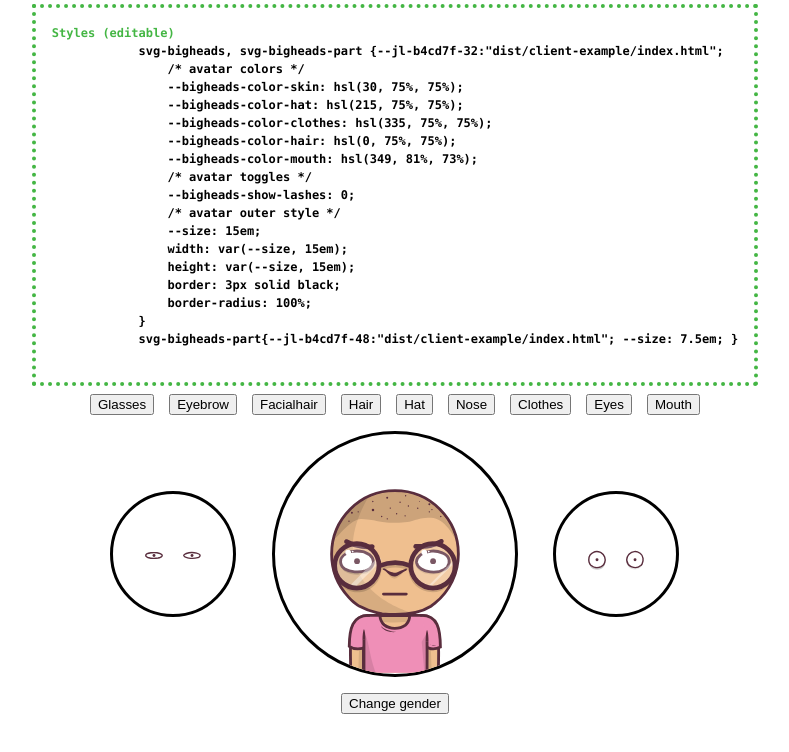
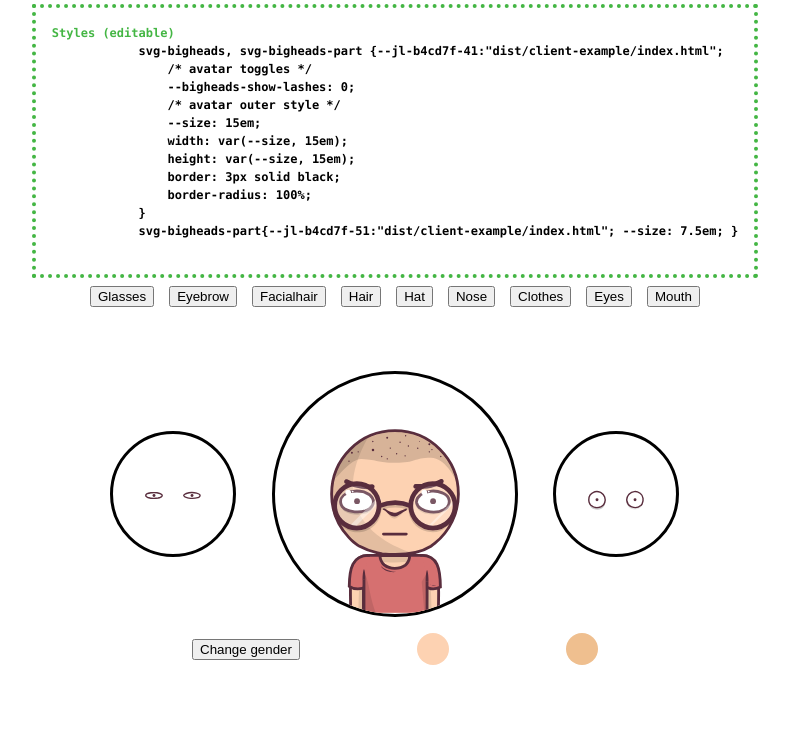
Before and after one commit to IndigoMultimediaTeam/svg-based-bigheads, a website with bundled scripts: page dist/client-example/index.html in a window 1280 px wide. Shown: the whole page, without its empty margins (245-1034 px from the left). Built offline with nearby package versions, Linux system fonts and the light colour scheme.

Commit message:
:boom: :tada: `client-example`

```diff
--- a/dist/client-example/index.html
+++ b/dist/client-example/index.html
@@ -16,11 +16,20 @@
             margin: -.25rem auto .5rem auto;
             border: .25rem dotted var(--color);
         }
-        [contenteditable=""]::before {
-            content: "Styles (editable)";
-            color: var(--color);
+        [contenteditable=""]::before { content: "Styles (editable)"; color: var(--color); }
+        [data-js_hide_inside=true]{ height: 2rem; }
+        [data-js_hide_inside=true] .colorButton{ display: none; }
+        svg-bigheads, svg-bigheads-part { display: inline-block; overflow: hidden; }
+        .colorButton{
+            display: block;
+            width: 2rem;
+            height: 2rem;
+            border: 2px solid transparent;
+            border-radius: 100%;
+            outline: none;
         }
-        svg-bigheads, svg-bigheads-part { display: inline-block; overflow: hidden; }
+        .colorButton:focus{ border-color: rgba(0,0,0,.25); }
+        [data-js_active="0"] [data-current="0"], [data-js_active="1"] [data-current="1"]{ border-color: black;}
         article{ width: fit-content; margin: auto; }
         div{ display: flex; flex-flow: row nowrap; justify-content: space-evenly; align-items: center; min-width: fit-content; width: 40rem; margin: auto; }
         div+div{ margin-top: 1rem; }
@@ -30,12 +39,6 @@
     <article>
         <style contenteditable="">
             svg-bigheads, svg-bigheads-part {
-                /* avatar colors */
-                --bigheads-color-skin: hsl(30, 75%, 75%);
-                --bigheads-color-hat: hsl(215, 75%, 75%);
-                --bigheads-color-clothes: hsl(335, 75%, 75%);
-                --bigheads-color-hair: hsl(0, 75%, 75%);
-                --bigheads-color-mouth: hsl(349, 81%, 73%);
                 /* avatar toggles */
                 --bigheads-show-lashes: 0;
                 /* avatar outer style */
@@ -47,9 +50,10 @@
             }
             svg-bigheads-part{ --size: 7.5em; }
         </style>
-        <div></div>
-        <div></div>
-        <div></div>
+        <div><!-- buttons --></div>
+        <div><!-- colors --></div>
+        <div><!-- main --></div>
+        <div><!-- gender --></div>
         <script src="main.js" type="module"></script>
     </article>
 </body>
--- a/dist/client-example/main.js
+++ b/dist/client-example/main.js
@@ -1,24 +1,25 @@
-import { parts_dictionary, isNotGenderType } from "../client/bigheads-module.js";
-const [ wrapper_buttons, wrapper_avatar, wrapper_below ]= document.getElementsByTagName("article")[0].getElementsByTagName("div");
+import { parts_dictionary, colors as colors_initial, isNotGenderType } from "../client/bigheads-module.js";
+const [ wrapper_buttons, wrapper_colors, wrapper_avatar, wrapper_below ]= document.getElementsByTagName("article")[0].getElementsByTagName("div");
 const href= "../client/bigheads.svg";
-let config= Object.keys(parts_dictionary).reduce(function(out, type){
-    const values= parts_dictionary[type];
-    const { floor, random }= Math;
-    Reflect.set(out, type, values[floor(random()*values.length)]);
-    return out;
-}, {});
+let config= randomPartsConfig(parts_dictionary);
+let colors= randomColorsConfig(colors_initial);
+let active_type= "eyes";
+const style_colors= document.head.appendChild(createElement("style", { innerHTML: colorStyle() }));
+
 /** @type {HTMLElement[]} */
 const parts_els= Array.from({ length: 2 }).map(()=> createElement("svg-bigheads-part", { href }, {
-    type: "eyes", value: config.eyes, onclick: changeAvatar
+    type: active_type, value: config[active_type], onclick: changeAvatar
 }));
+updateColorsButtons(active_type);
 wrapper_avatar.appendChild(parts_els[0]);
 const avatar_el= wrapper_avatar.appendChild(createElement("svg-bigheads", { href }, config));
 wrapper_avatar.appendChild(parts_els[1]);
 updatePartsValues();
 
-Object.keys(config).filter(isNotGenderType).filter(n=> parts_dictionary[n].length>1).forEach(value=> wrapper_buttons.appendChild(createElement("button", {
-    value, onclick: updatePartsTypes, textContent: value.charAt(0).toUpperCase()+value.slice(1)
-})));
+Object.keys(config)
+.filter(isNotGenderType)
+.filter(n=> parts_dictionary[n].length>1)
+.forEach(value=> wrapper_buttons.appendChild(createElement("button", { value, onclick: updatePartsTypes, textContent: buttonName(value) })));
 wrapper_below.appendChild(createElement("button", {
     textContent: "Change gender",
     onclick: function(){
@@ -27,6 +28,10 @@
         avatar_el.breasts= value;
     }
 }));
+colors.skin.values.map((color, value)=> wrapper_below.appendChild(createElement("button", {
+        className: "colorButton", onclick: updateColor, value, style: `background-color: ${color};`, color_type: "skin"
+    })))
+    .forEach((el, i)=> Reflect.set(el.dataset, "current", i));
 
 function changeAvatar(){
     const [ type, value ]= this.config;
@@ -34,14 +39,68 @@
     avatar_el.setAttribute(type, value);
     updatePartsValues(getShift(parts_els.indexOf(this)));
 }
-function createElement(name, ...params){ return Object.assign(document.createElement(name), ...params); }
-function updatePartsValues(shift= 0){ parts_els.forEach((el, i)=> el.nextValue(shift||getShift(i))); }
+function cssColorName(name){ return "--bigheads-color-"+name; }
+/** @this {HTMLElement} */
+function updateColor(){
+    const { value, color_type= active_type }= this;
+    Reflect.set(colors[color_type], "current", value);
+    Reflect.set(this.parentElement.dataset, "js_active", value);
+    Object.assign(style_colors, { innerHTML: colorStyle() });
+}
+function updateColorsButtons(type){
+    const toggleWrapper= Reflect.set.bind(null, wrapper_colors.dataset, "js_hide_inside");
+    if(!Reflect.has(colors, type)) return toggleWrapper(true);
+    emptyElement(wrapper_colors);
+    const { values, current }= colors[type];
+    Reflect.set(wrapper_colors.dataset, "js_active", current);
+    values
+        .map((color, value)=> wrapper_colors.appendChild(createElement("button", {
+            className: "colorButton", onclick: updateColor, value, style: `background-color: ${color};`
+        })))
+        .forEach((el, i)=> Reflect.set(el.dataset, "current", i));
+    toggleWrapper(false);
+}
+function updatePartsValues(shift= 0){
+    parts_els.forEach((el, i)=> el.nextValue(shift||getShift(i)));
+}
 function updatePartsTypes(){
     const { value }= this;
     parts_els.forEach(el=> {
         Reflect.set(el, "type", value);
         Reflect.set(el, "value", config[value]);
     });
+    active_type= value;
     updatePartsValues();
+    updateColorsButtons(value);
+}
+function randomPartsConfig(parts_dictionary){
+    return Object.keys(parts_dictionary).reduce(function(out, type){
+        const values= parts_dictionary[type];
+        const { floor, random }= Math;
+        Reflect.set(out, type, values[floor(random()*values.length)]);
+        return out;
+    }, {});
+}
+function randomColorsConfig(colors_initial){
+    return Object.keys(colors_initial).reduce(function(out, curr){
+        const values= [ colors_initial[curr] ];
+        switch(curr){
+            case "skin":    values.push("#efbf8f"); break;
+            case "hat":     values.push("#8fb7ef"); break;
+            case "clothes": values.push("#ef8fb7"); break;
+            case "hair":    values.push("#ef8f8f"); break;
+            case "mouth":   values.push("#f28297"); break;
+        }
+        Reflect.set(out, curr, { values, current: 0 });
+        return out;
+    }, {});
+}
+
+function colorStyle(){ return "svg-bigheads, svg-bigheads-part{"+Object.keys(colors).map(name=> cssColorName(name)+": "+colors[name].values[colors[name].current]+";").join("")+"}"; }
+function createElement(name, ...params){ return Object.assign(document.createElement(name), ...params); }
+function emptyElement(container){
+    let len = container.childNodes.length;
+    while(len--){ container.removeChild(container.lastChild); }
 }
 function getShift(i){ return i?1:-1; }
+function buttonName(value){ return value.charAt(0).toUpperCase()+value.slice(1); }
```
